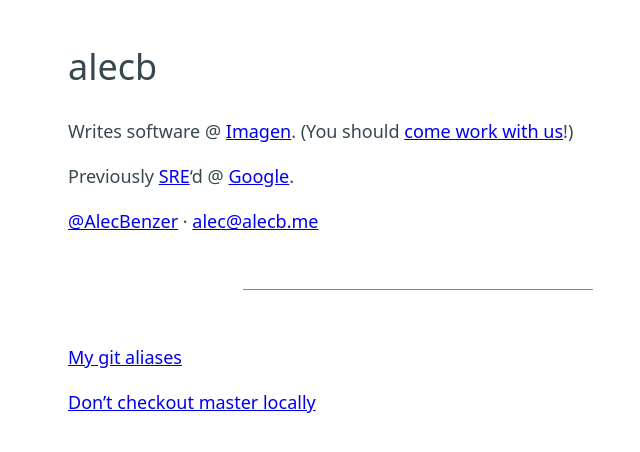
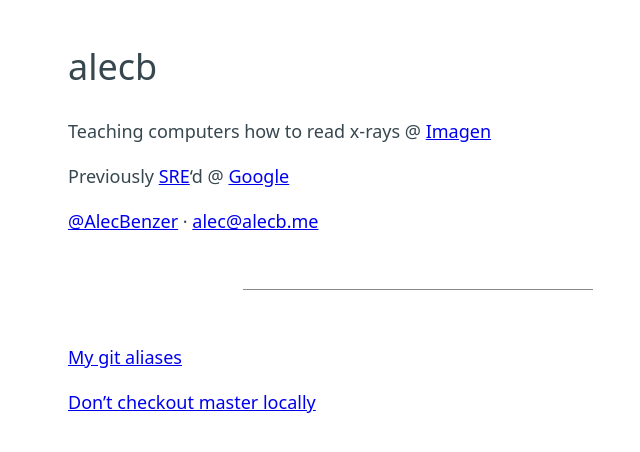
Before and after one commit to AlecBenzer/alecbenzer.github.com, a Jekyll site: the page built from index.md, in a window 1280 px wide. Shown: the top 452 px of the page, without its empty margins (222-862 px from the left). Built offline with Jekyll 4.4.1, drawn with Linux system fonts in a browser that asks for light colours.

Commit message:
index.md changes

```diff
--- a/index.md
+++ b/index.md
@@ -1,12 +1,13 @@
 ---
 title: "alecb"
 layout: page
----
+...
+
 # alecb
 
-Writes software @ [Imagen](https://imagen.ai). (You should [come work with us](https://imagen.ai/careers)!)
+Teaching computers how to read x-rays @ [Imagen](https://imagen.ai)
 
-Previously [SRE](https://google.com/sre)'d @ [Google](https://google.com/about).
+Previously [SRE](https://google.com/sre)'d @ [Google](https://google.com/about)
 
 [@AlecBenzer](https://twitter.com/AlecBenzer) · <alec@alecb.me>
 
```
